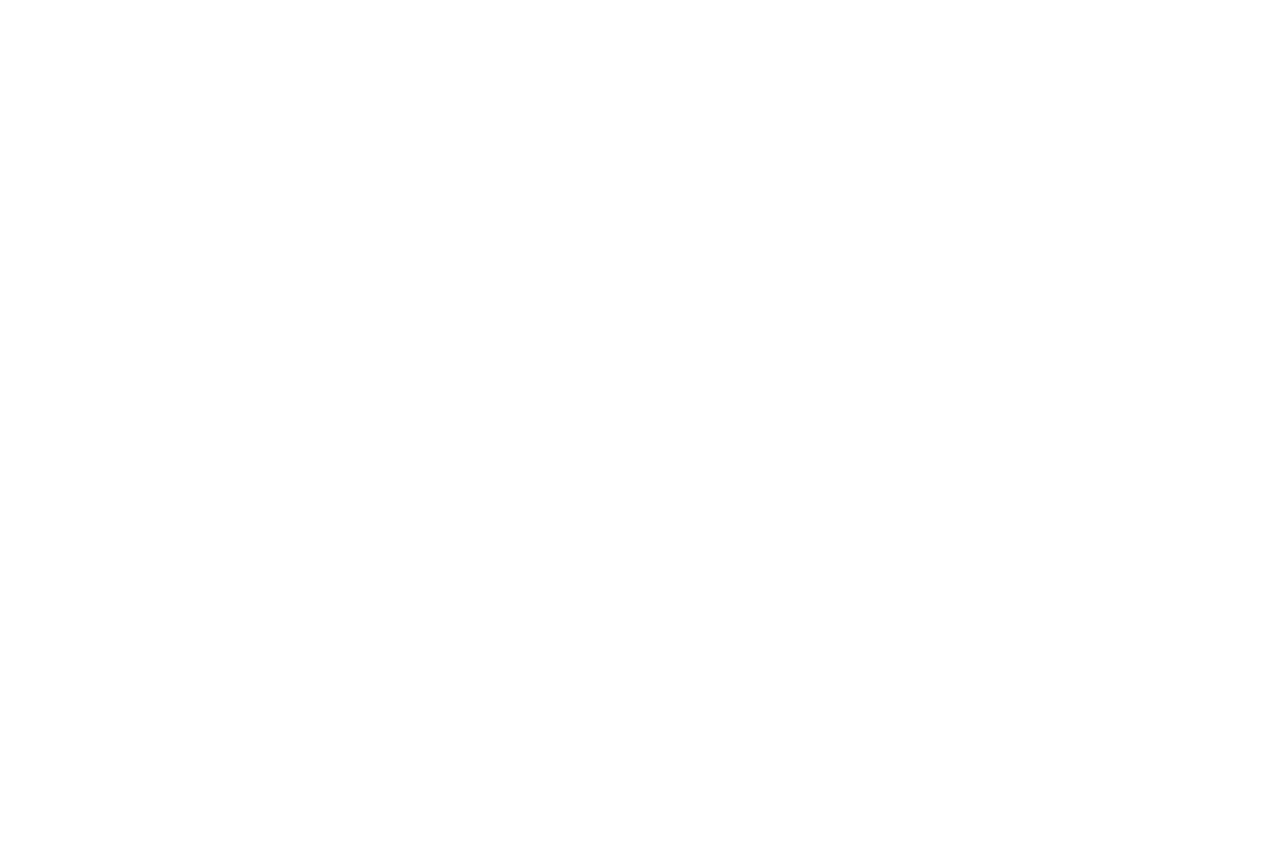
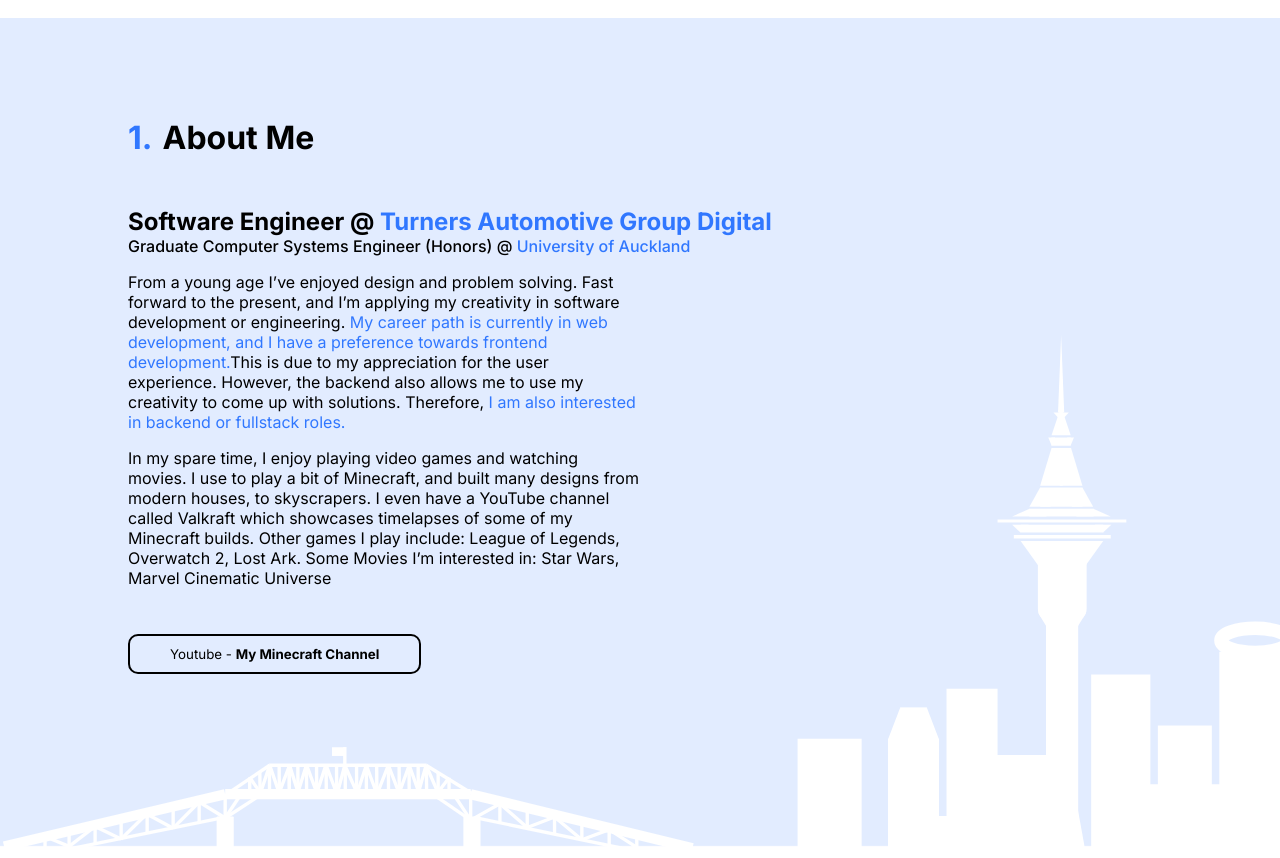
Before and after one commit to christopher-alba/personal-portfolio-v4, a React (Vite) app: page / in a window 1280 px wide. Shown: the part 722-1580 px from the top of the page. Before the commit the page ends 800 px from the top, so only its background shows below. Built offline with nearby package versions, Linux system fonts and the light colour scheme.

Commit message:
complete about section - desktop

```diff
--- /dev/null
+++ b/src/components/About/About.tsx
@@ -0,0 +1,64 @@
+import React, { FC } from "react";
+import { ButtonYoutube } from "../general/Buttons";
+import { Container } from "../general/Container";
+import Title from "../general/Title";
+import {
+  Background,
+  Emphasise,
+  Skyline,
+  SubSubTitle,
+  SubTitle,
+  TextWrapper,
+} from "./styled";
+
+const About: FC = () => {
+  return (
+    <Background>
+      <Skyline />
+      <Container>
+        <Title number={1} text="About Me" />
+        <SubTitle>
+          Software Engineer @{" "}
+          <Emphasise>Turners Automotive Group Digital</Emphasise>
+        </SubTitle>
+        <SubSubTitle>
+          Graduate Computer Systems Engineer (Honors) @{" "}
+          <Emphasise>University of Auckland</Emphasise>
+        </SubSubTitle>
+        <TextWrapper>
+          <p>
+            From a young age I’ve enjoyed design and problem solving. Fast
+            forward to the present, and I’m applying my creativity in software
+            development or engineering.{" "}
+            <Emphasise>
+              My career path is currently in web development, and I have a
+              preference towards frontend development.
+            </Emphasise>
+            This is due to my appreciation for the user experience. However, the
+            backend also allows me to use my creativity to come up with
+            solutions. Therefore,{" "}
+            <Emphasise>
+              I am also interested in backend or fullstack roles.
+            </Emphasise>
+          </p>
+          <p>
+            In my spare time, I enjoy playing video games and watching movies. I
+            use to play a bit of Minecraft, and built many designs from modern
+            houses, to skyscrapers. I even have a YouTube channel called
+            Valkraft which showcases timelapses of some of my Minecraft builds.
+            Other games I play include: League of Legends, Overwatch 2, Lost
+            Ark. Some Movies I’m interested in: Star Wars, Marvel Cinematic
+            Universe
+          </p>
+          <a href="https://www.youtube.com/@valkraft5375" target="_blank" rel="noreferrer">
+            <ButtonYoutube>
+              Youtube - <strong>My Minecraft Channel</strong>
+            </ButtonYoutube>
+          </a>
+        </TextWrapper>
+      </Container>
+    </Background>
+  );
+};
+
+export default About;
--- /dev/null
+++ b/src/components/About/index.ts
@@ -0,0 +1,2 @@
+import About from "./About";
+export default About;
--- /dev/null
+++ b/src/components/About/styled.ts
@@ -0,0 +1,39 @@
+import styled from "styled-components";
+import { ReactComponent as SkylineSVG } from "../../assets/skyline.svg";
+
+export const Background = styled("div")`
+  background: ${({ theme }) => theme.colors.tertiarySub};
+  padding: 100px 0;
+  position: relative;
+  min-height: 80vh;
+`;
+
+export const SubTitle = styled("h2")`
+  color: ${({ theme }) => theme.colors.secondary};
+  font-weight: 700;
+  font-size: 1.5rem;
+  margin: 0;
+`;
+
+export const SubSubTitle = styled("h3")`
+  color: ${({ theme }) => theme.colors.secondary};
+  font-weight: 500;
+  font-size: 1rem;
+  margin: 0;
+`;
+
+export const Emphasise = styled("span")`
+  color: ${({ theme }) => theme.colors.tertiary};
+`;
+
+export const TextWrapper = styled("div")`
+  max-width: 50%;
+`;
+
+export const Skyline = styled(SkylineSVG)`
+  width: 101%;
+  height: auto;
+  position: absolute;
+  bottom: 0;
+  color: ${({ theme }) => theme.colors.primary};
+`;
--- a/src/components/general/Buttons.ts
+++ b/src/components/general/Buttons.ts
@@ -28,6 +28,22 @@ export const ButtonSecondary = styled("button")`
   }
 `;
 
+export const ButtonYoutube = styled("button")`
+  position: relative;
+  padding: 10px 40px;
+  background: transparent;
+  border: 2px solid ${({theme}) => theme.colors.secondary};
+  border-radius: 10px;
+  color: ${({theme}) => theme.colors.secondary};
+  transition: 300ms;
+  margin-top: 30px;
+  cursor: pointer;
+  &:hover {
+    background: ${({theme}) => theme.colors.secondary};
+    color: ${({theme}) => theme.colors.tertiarySub};
+  }
+`;
+
 export const ButtonTheme = styled("button")`
   padding: 10px 40px;
   white-space: nowrap;
--- /dev/null
+++ b/src/components/general/Title.tsx
@@ -0,0 +1,29 @@
+import React, { FC } from "react";
+import styled from "styled-components";
+
+const NumberSpan = styled("span")`
+  font-size: 2rem;
+  color: ${({ theme }) => theme.colors.tertiary};
+  font-weight: 700;
+  margin-right:10px;
+`;
+
+const TextSpan = styled("span")`
+  font-size: 2rem;
+  color: ${({ theme }) => theme.colors.secondary};
+  font-weight: 700;
+`;
+
+const Title: FC<{
+  text: string;
+  number: number;
+}> = ({ text, number }) => {
+  return (
+    <div style={{marginBottom: "50px"}}>
+      <NumberSpan>{number}.</NumberSpan>
+      <TextSpan>{text}</TextSpan>
+    </div>
+  );
+};
+
+export default Title;
--- a/src/page/page.tsx
+++ b/src/page/page.tsx
@@ -1,10 +1,12 @@
 import React, { FC } from "react";
+import About from "../components/About";
 import Landing from "../components/Landing";
 
 const Page: FC = () => {
   return (
     <>
       <Landing />
+      <About />
     </>
   );
 };
--- a/src/themes/schema.json
+++ b/src/themes/schema.json
@@ -30,7 +30,7 @@
             "tertiaryTransparent": "rgba(48, 119, 255,0.8)",
             "primarySub": "#949494",
             "secondarySub": "#F8F8F8",
-            "tertiarySub": "#E2ECFF"
+            "tertiarySub": "#001744"
         }
     }
 }
```
Also changed, not shown: public/images/headshotLight.png (deleted), src/assets/skyline.svg (added).
